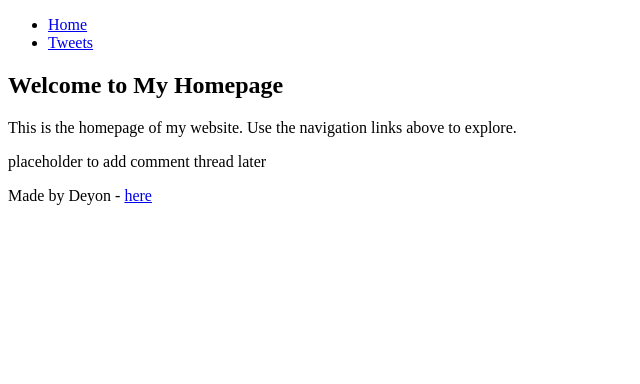
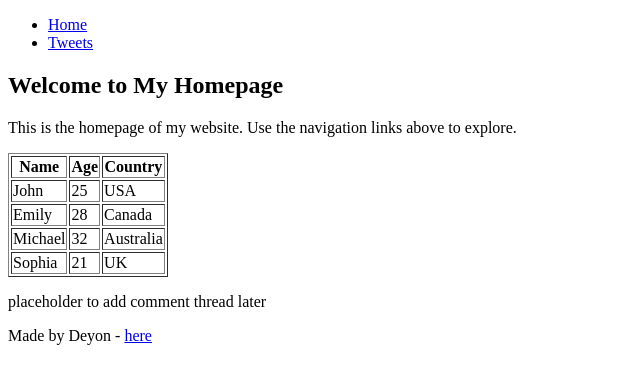
Before and after one commit to deyonavoseh/My_First_Portfolio, a plain HTML site: page html_basic/index.html in a window 1280 px wide. Shown: the whole page, without its empty margins (0-640 px from the left). Drawn offline with Linux system fonts and the light colour scheme.

Commit message:
add: html

```diff
--- a/html_basic/index.html
+++ b/html_basic/index.html
@@ -17,7 +17,41 @@
     <article>
       <h1>Welcome to My Homepage</h1>
       <p>This is the homepage of my website. Use the navigation links above to explore.</p>
+
+      <!-- Learners Table -->
+      <table border="1">
+        <thead>
+          <tr>
+            <th>Name</th>
+            <th>Age</th>
+            <th>Country</th>
+          </tr>
+        </thead>
+        <tbody>
+          <tr>
+            <td>John</td>
+            <td>25</td>
+            <td>USA</td>
+          </tr>
+          <tr>
+            <td>Emily</td>
+            <td>28</td>
+            <td>Canada</td>
+          </tr>
+          <tr>
+            <td>Michael</td>
+            <td>32</td>
+            <td>Australia</td>
+          </tr>
+          <tr>
+            <td>Sophia</td>
+            <td>21</td>
+            <td>UK</td>
+          </tr>
+        </tbody>
+      </table>
     </article>
+
     <aside>
       <p>placeholder to add comment thread later</p>
     </aside>
```
